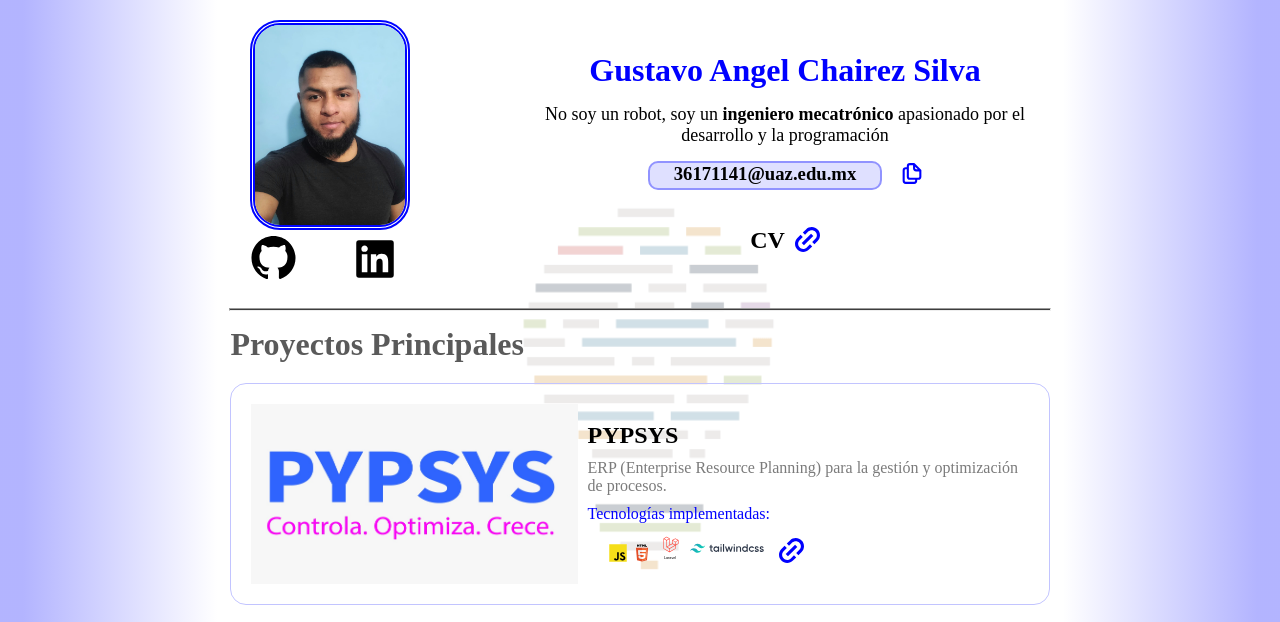
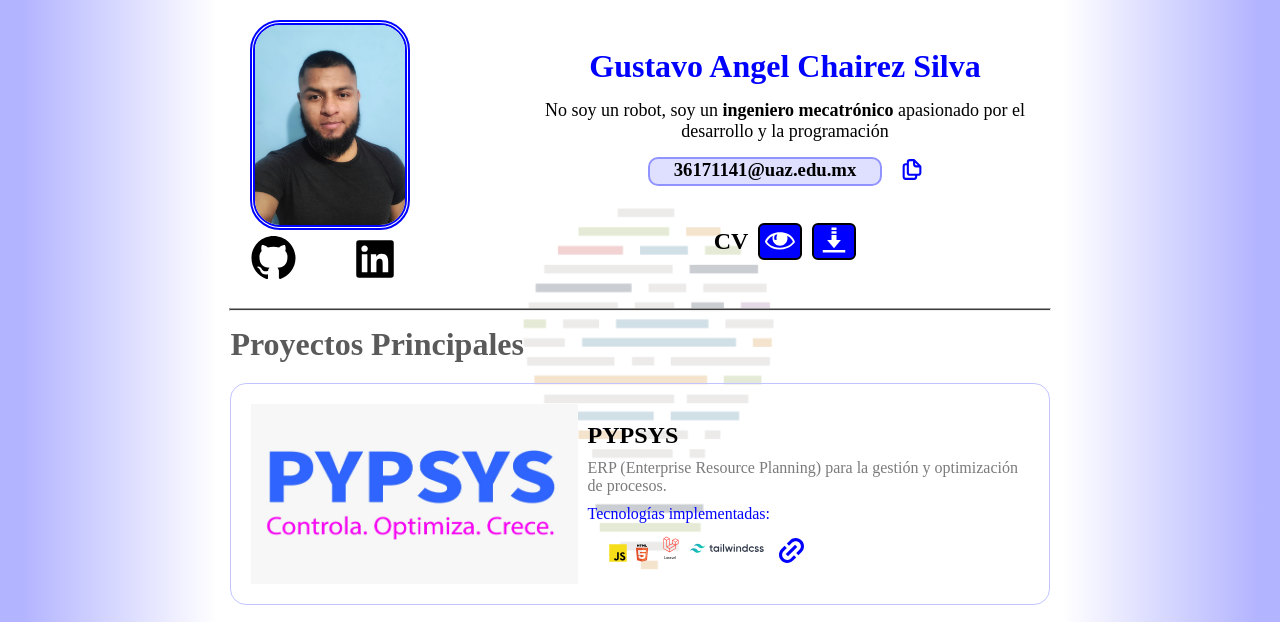
Before and after one commit to ideasof/cv, a plain HTML site: page index.html in a window 1280 px wide. Shown: the top 622 px of the page. Drawn offline with Linux system fonts and the light colour scheme; some packages are replaced by stand-ins of ours; no server answers; a script that the page names is missing.

Commit message:
7.-(25-marzo-2025)[11:00 AM]{     *Se agrega el boton para descargar el PDF desde el cel.     IMPORTANTE: Cuando se actualiza el PDF del archivo estatico,     se devera cambiar el enlace de la funcion "downloadPDF_desde_archivo()"     en el archivo "archivos_cv/js/app.js" para que se descargue la version     modificada. }

```diff
--- a/archivos_cv/css/style.css
+++ b/archivos_cv/css/style.css
@@ -117,6 +117,7 @@ a>svg>circle {
 .contenedor-cv {
     display: flex;
     margin-top: 5px;
+    align-items: center;
 }
 
 .sociales {
@@ -267,3 +268,17 @@ background-image: linear-gradient(90deg, blue 15%, black 48%, blue 80%);
         font-size: 11px;
     }
 }
+
+/* ESTILOS PARA EL BOTON */
+.btn {
+    transition-duration: 0.4s;
+    border: 2px solid #000000; /* Green */
+    border-radius: 6px;
+    background-color: #0000FF; /* Green */
+    cursor: pointer;
+}
+
+.btn:hover {
+    background-color: #0000A0; /* Green */
+    color: white;
+}
--- a/archivos_cv/js/app.js
+++ b/archivos_cv/js/app.js
@@ -73,3 +73,10 @@ function imprimirHere(html){
     mywindow.close();
 
 }
+
+function downloadPDF_desde_archivo(){
+  const link = document.createElement('a');
+  link.href = '/archivos_cv/nota/versiones/CV de Gustavo Chairez_v03.pdf';
+  link.download = 'CV de Gustavo Chairez.pdf'; // Nombre del archivo descargado
+  link.click();
+}
--- a/index.html
+++ b/index.html
@@ -47,9 +47,12 @@
           <p class="msg ocultar">¡Copiado!</p>
           <div class="contenedor-cv">
             <h2>CV</h2>
-            <a onclick="showCV()" style="margin-left: 10px;">
-              <img style="cursor: pointer;" alt="link_icon" src="archivos_cv/img/icons/link_icon.svg" />
-            </a>
+            <button onclick="showCV()" style="margin-left: 10px;" class="btn">
+              <img style="cursor: pointer;" alt="eye_icon" src="archivos_cv/img/icons/general/eye.svg" width="40" height="30" />
+            </button>
+            <button onclick="downloadPDF_desde_archivo()" style="margin-left: 10px;" class="btn">
+              <img style="cursor: pointer;" alt="eye_icon" src="archivos_cv/img/icons/general/download.svg" width="40" height="30" />
+            </button>
           </div>
         </div>
       </div>
```
Also changed, not shown: archivos_cv/img/icons/general/download.svg (added), archivos_cv/img/icons/general/eye.svg (added), archivos_cv/nota/NOTA_1.txt, 1 other file.
